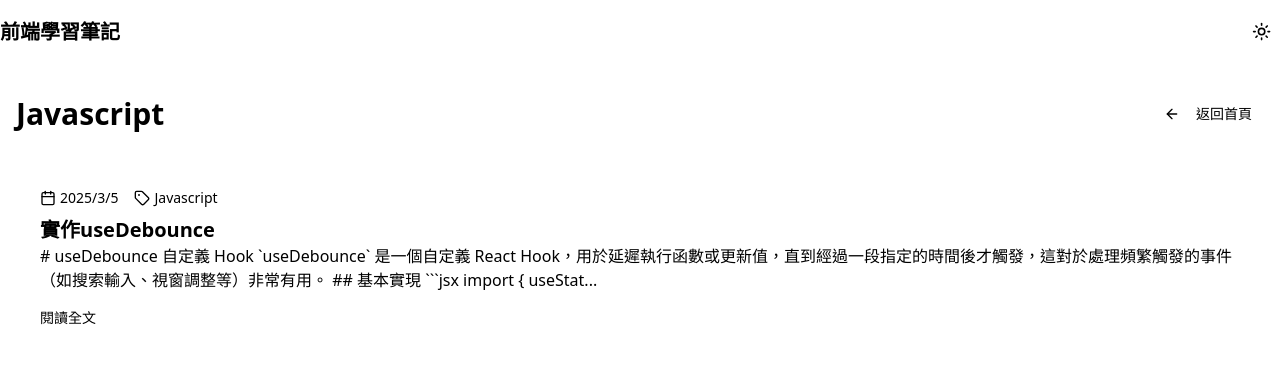
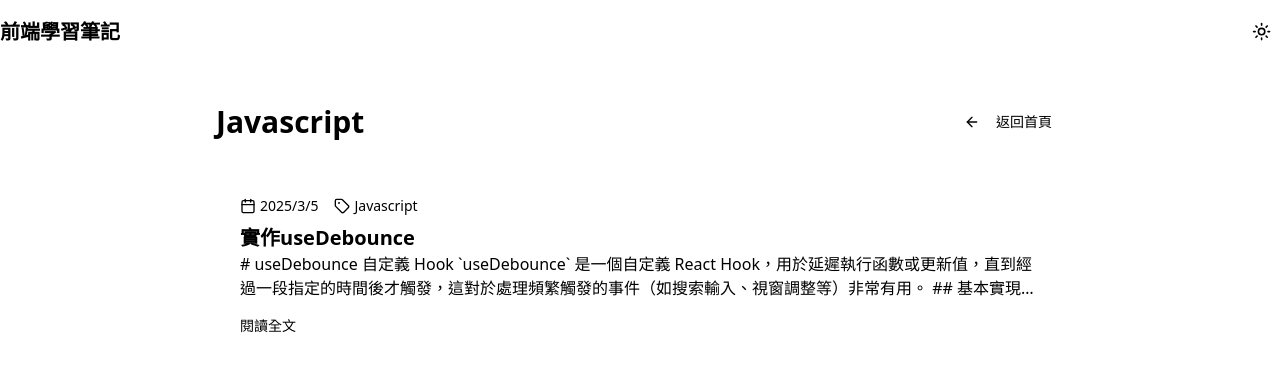
Before and after one commit to supermanko1102/blog-next, a Next.js app: page /categories/Javascript in a window 1280 px wide. Shown: the top 370 px of the page. Built offline with nearby package versions, Linux system fonts and the light colour scheme.

Commit message:
feat: update UI

```diff
--- a/app/categories/[slug]/page.tsx
+++ b/app/categories/[slug]/page.tsx
@@ -36,10 +36,10 @@ export default async function CategoryPage({
   );
 
   return (
-    <div className="container mx-auto py-8 md:px-0">
-      <div className="flex flex-col md:flex-row">
-        {/* 側邊欄 - 在移動端隱藏 */}
-        <div className="hidden md:block">
+    <div className="container mx-auto min-h-screen">
+      <div className="flex">
+        {/* 側邊欄 - 在移動端隱藏，在桌面端固定 */}
+        <div className="hidden md:block w-72 border-r border-border/40 fixed top-0 bottom-0 pt-16">
           <AllPostsSidebar
             categories={categories}
             recentPosts={posts.slice(0, 5)}
@@ -47,14 +47,19 @@ export default async function CategoryPage({
         </div>
 
         {/* 文章列表 */}
-        <div className="flex-1 px-4 md:px-6">
+        <div className="flex-1 md:ml-72">
+          <div className="max-w-4xl mx-auto py-10 px-6 md:px-10">
             <div className="mb-8 flex justify-between items-center">
               <h1 className="text-3xl font-bold capitalize">
                 {currentCategory.title}
               </h1>
               <Link
                 href="/"
-              className={buttonVariants({ variant: "ghost", size: "sm" })}
+                className={buttonVariants({
+                  variant: "ghost",
+                  size: "sm",
+                  className: "transition-all hover:-translate-x-1",
+                })}
               >
                 <ArrowLeft className="mr-2 h-4 w-4" /> 返回首頁
               </Link>
@@ -81,5 +86,6 @@ export default async function CategoryPage({
           </div>
         </div>
       </div>
+    </div>
   );
 }
```
Lines whose indentation alone changed are shown as unchanged.
